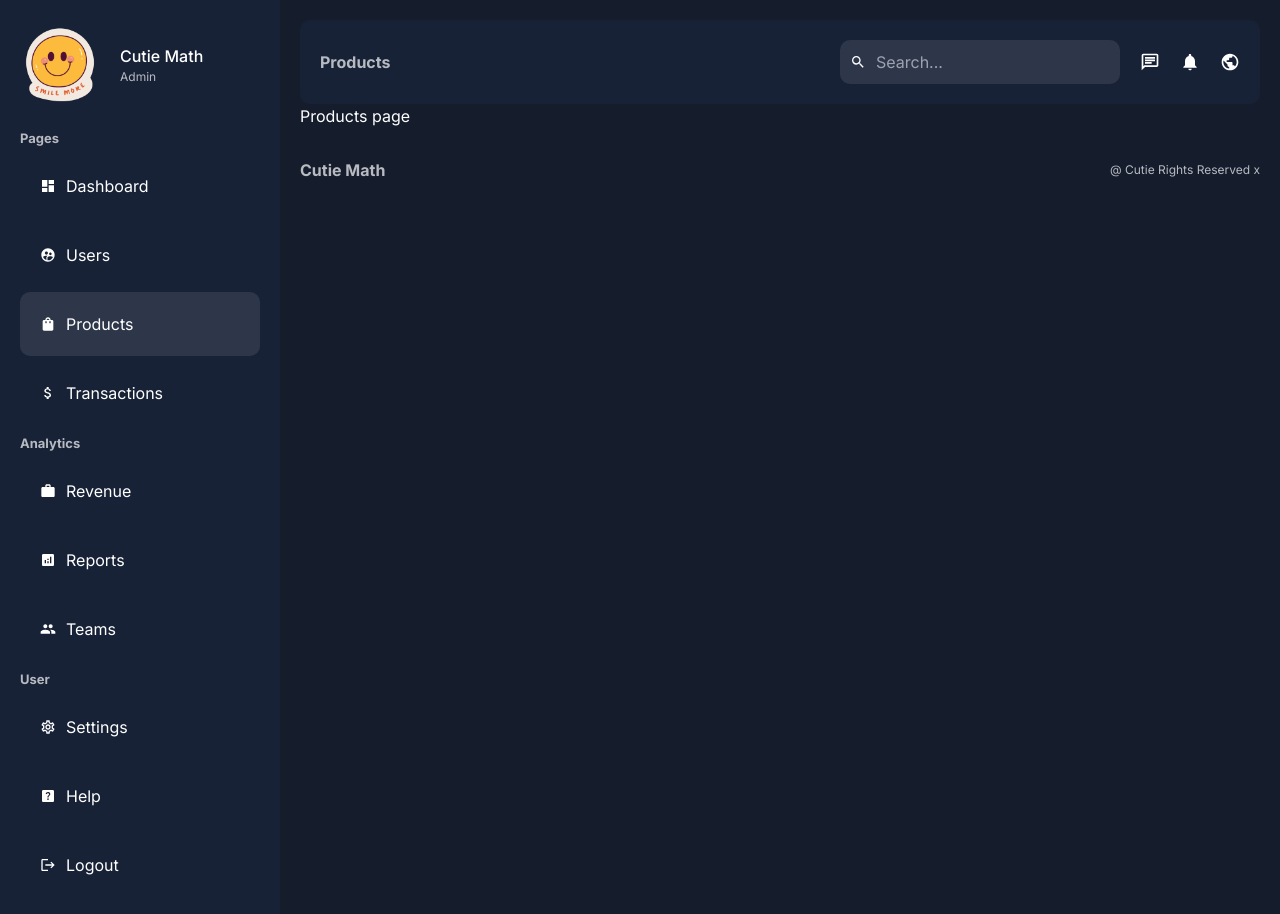
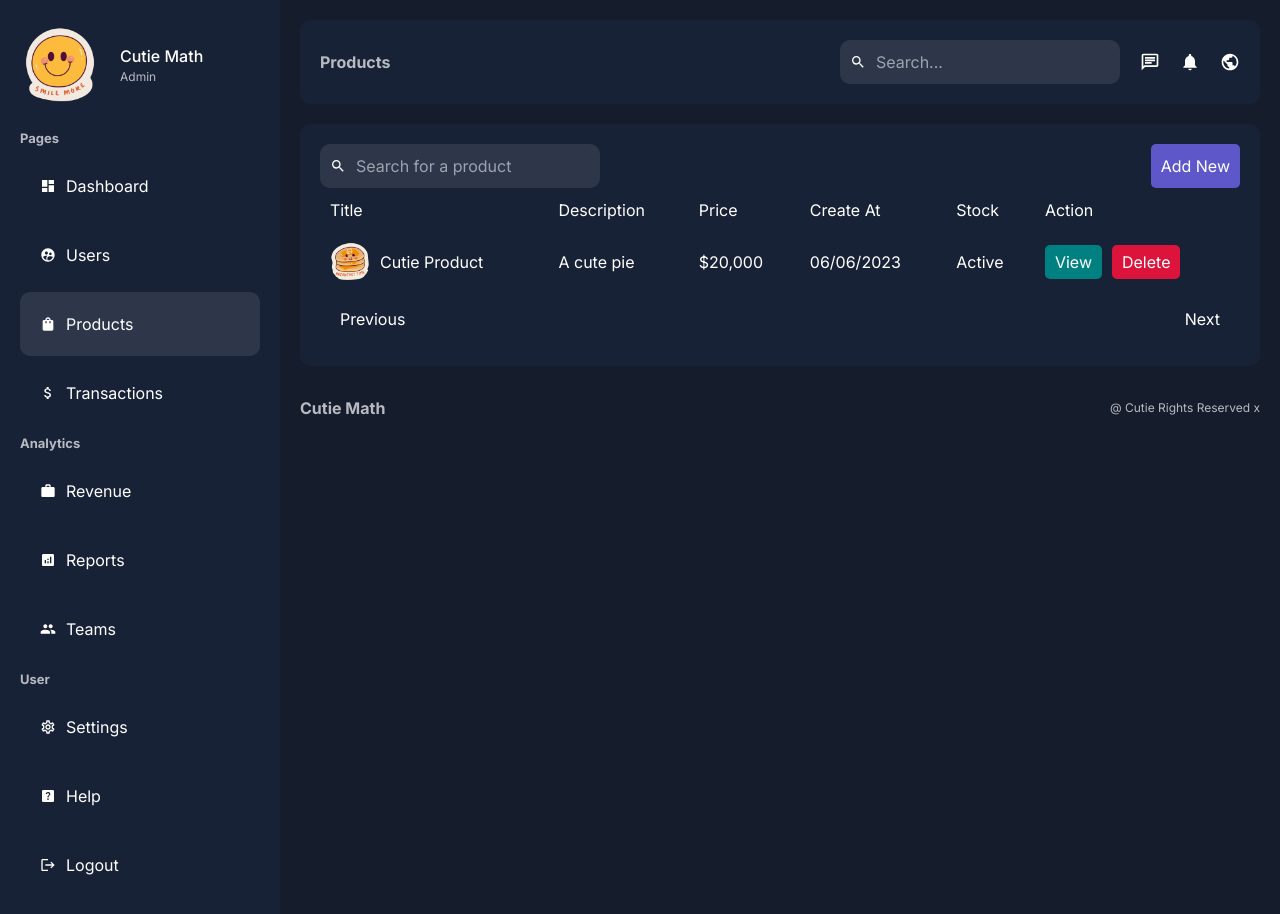
Before and after one commit to CutieMath/next-js-01, a Next.js app: page /dashboard/products in a window 1280 px wide. Shown: the top 914 px of the page. Built offline with nearby package versions, Linux system fonts and the light colour scheme.

Commit message:
add products page

```diff
--- a/app/dashboard/products/page.jsx
+++ b/app/dashboard/products/page.jsx
@@ -1,5 +1,65 @@
+import Pagination from "../../ui/dashboard/pagination/pagination";
+import Search from "../../ui/dashboard/search/search";
+import styles from "../../ui/dashboard/products/products.module.css";
+import Image from "next/image";
+import Link from "next/link";
+
 const ProductsPage = () => {
-  return <div>Products page</div>;
+  return (
+    <div className={styles.container}>
+      <div className={styles.top}>
+        <Search placeholder="Search for a product" />
+        <Link href="/dashboard/products/add">
+          <button className={styles.addButton}>Add New</button>
+        </Link>
+      </div>
+      <table className={styles.table}>
+        <thead>
+          <tr>
+            <td>Title</td>
+            <td>Description</td>
+            <td>Price</td>
+            <td>Create At</td>
+            <td>Stock</td>
+            <td>Action</td>
+          </tr>
+        </thead>
+        <tbody>
+          <tr>
+            <td>
+              <div className={styles.product}>
+                <Image
+                  src="/profile-4.png"
+                  alt="Profile"
+                  width={40}
+                  height={40}
+                  className={styles.productImage}
+                />
+                Cutie Product
+              </div>
+            </td>
+            <td>A cute pie</td>
+            <td>$20,000</td>
+            <td>06/06/2023</td>
+            <td>Active</td>
+            <td>
+              <div className={styles.buttons}>
+                <Link href="/">
+                  <button className={`${styles.button} ${styles.view}`}>
+                    View
+                  </button>
+                </Link>
+                <button className={`${styles.button} ${styles.delete}`}>
+                  Delete
+                </button>
+              </div>
+            </td>
+          </tr>
+        </tbody>
+      </table>
+      <Pagination />
+    </div>
+  );
 };
 
 export default ProductsPage;
--- a/app/dashboard/users/page.jsx
+++ b/app/dashboard/users/page.jsx
@@ -1,6 +1,6 @@
-import Pagination from "@/app/ui/dashboard/pagination/pagination";
-import Search from "@/app/ui/dashboard/search/search";
-import styles from "@/app/ui/dashboard/users/users.module.css";
+import Pagination from "../../ui/dashboard/pagination/pagination";
+import Search from "../../ui/dashboard/search/search";
+import styles from "../../ui/dashboard/users/users.module.css";
 import Image from "next/image";
 import Link from "next/link";
 
--- a/app/ui/dashboard/products/products.module.css
+++ b/app/ui/dashboard/products/products.module.css
@@ -0,0 +1,61 @@
+.container {
+  background-color: var(--bgSoft);
+  padding: 20px;
+  border-radius: 10px;
+  margin-top: 20px;
+}
+
+.top {
+  display: flex;
+  align-items: center;
+  justify-content: space-between;
+}
+
+.addButton {
+  padding: 10px;
+  background-color: #5d57c9;
+  color: var(--text);
+  border: none;
+  border-radius: 5px;
+  cursor: pointer;
+}
+
+.table {
+  width: 100%;
+}
+
+.table td {
+  padding: 10px;
+}
+
+.product {
+  display: flex;
+  align-items: center;
+  gap: 10px;
+}
+
+.productImage {
+  border-radius: 50%;
+  object-fit: cover;
+}
+
+.buttons {
+  display: flex;
+  gap: 10px;
+}
+
+.button {
+  padding: 5px 10px;
+  border-radius: 5px;
+  color: var(--text);
+  border: none;
+  cursor: pointer;
+}
+
+.view {
+  background-color: teal;
+}
+
+.delete {
+  background-color: crimson;
+}
```
